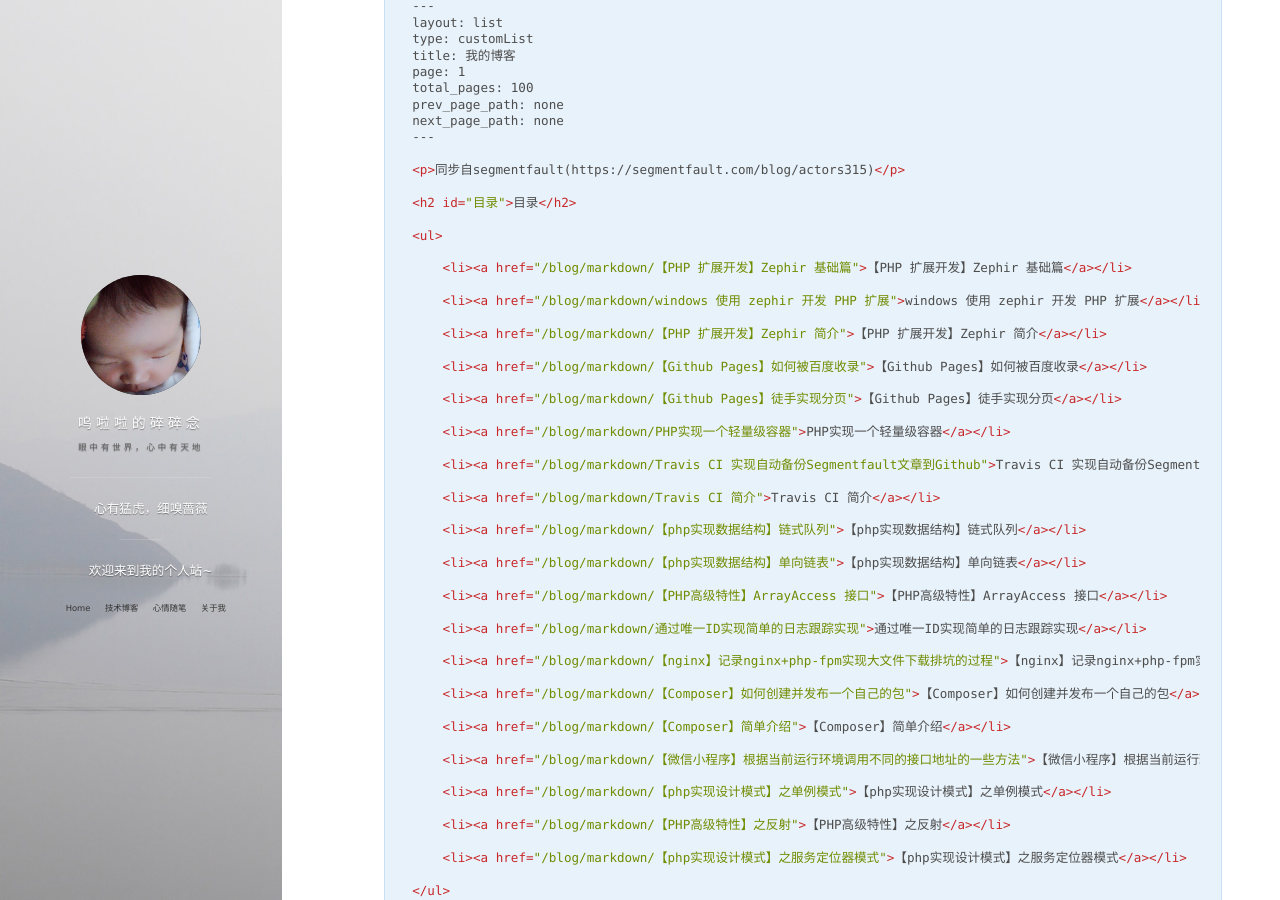
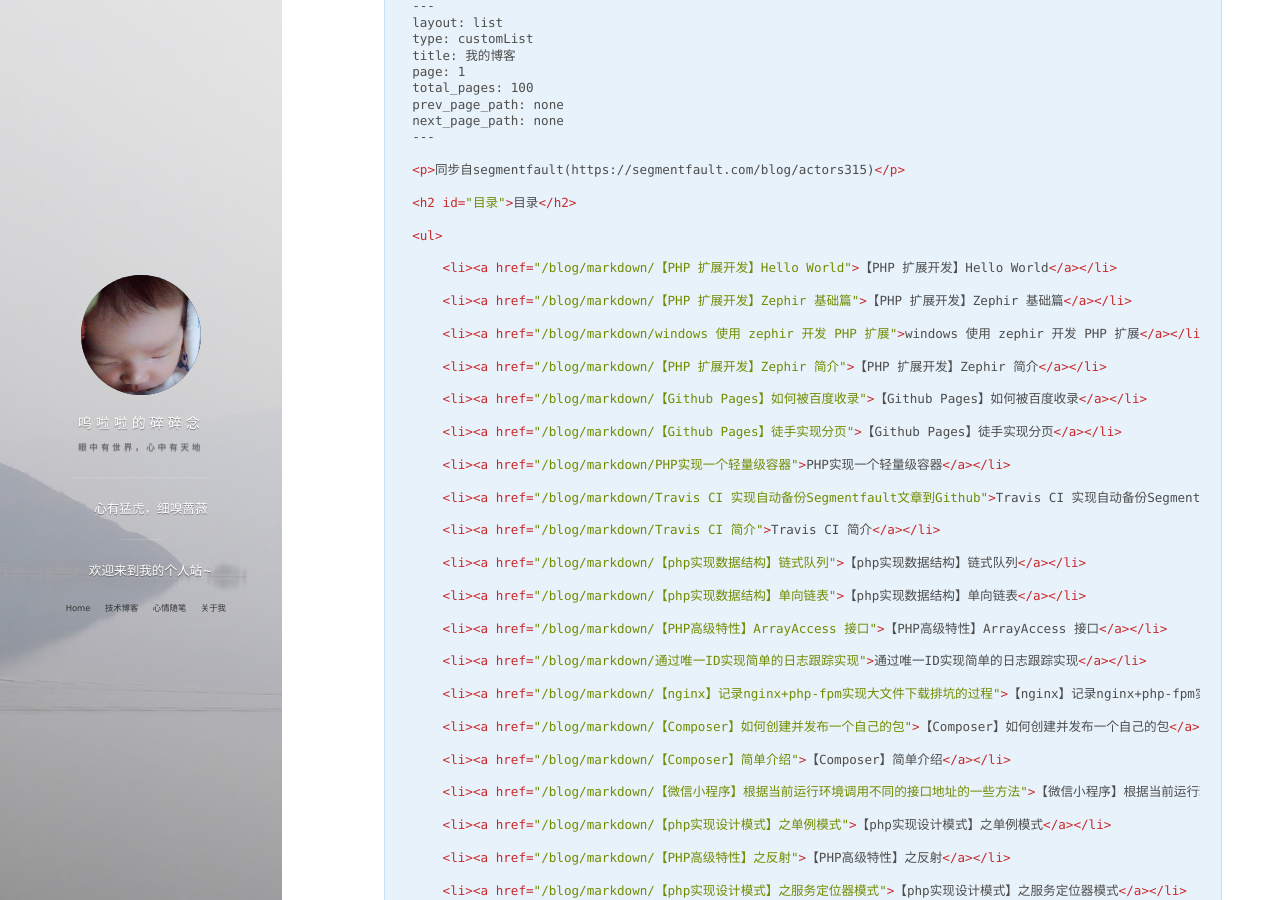
Before and after one commit to actors315/actors315.github.io, a Jekyll site: the page built from blog/markdown/github-pages-pagination-is-realized-by-freehand.md, in a window 1280 px wide and 900 px high, scrolled down 2075 px. Built offline with Jekyll 4.4.1, drawn with Linux system fonts in a browser that asks for light colours; comment, search, counter and statistics services are not loaded.

```diff
--- a/_data/blogList.yml
+++ b/_data/blogList.yml
@@ -1,6 +1,15 @@
+ - key: 784925790878f7df23df805a1dc61a28
+   title: 【PHP 扩展开发】Hello World
+   filename: hello-world.-hello-world
+   next:
+      title: 【PHP 扩展开发】Zephir 基础篇
+      filename: php-extension-development-zephir-basic-article
  - key: 3fb80c0ba68682785f0055d2019186a9
    title: 【PHP 扩展开发】Zephir 基础篇
    filename: php-extension-development-zephir-basic-article
+   prev:
+      title: 【PHP 扩展开发】Hello World
+      filename: hello-world.-hello-world
    next:
       title: windows 使用 zephir 开发 PHP 扩展
       filename: windows-uses-zephir-to-develop-php-extensions
```
Also changed, not shown: README.md.
